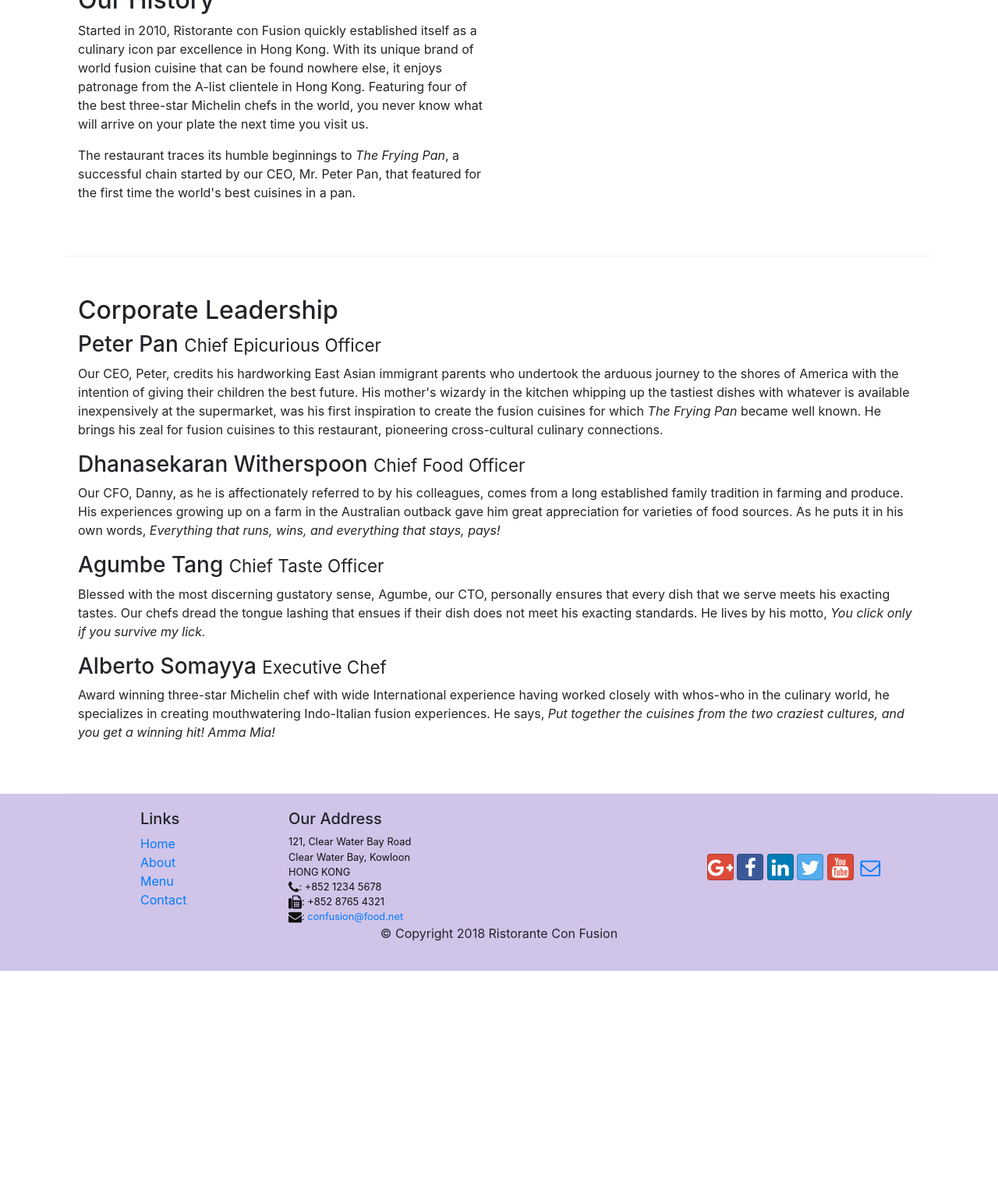
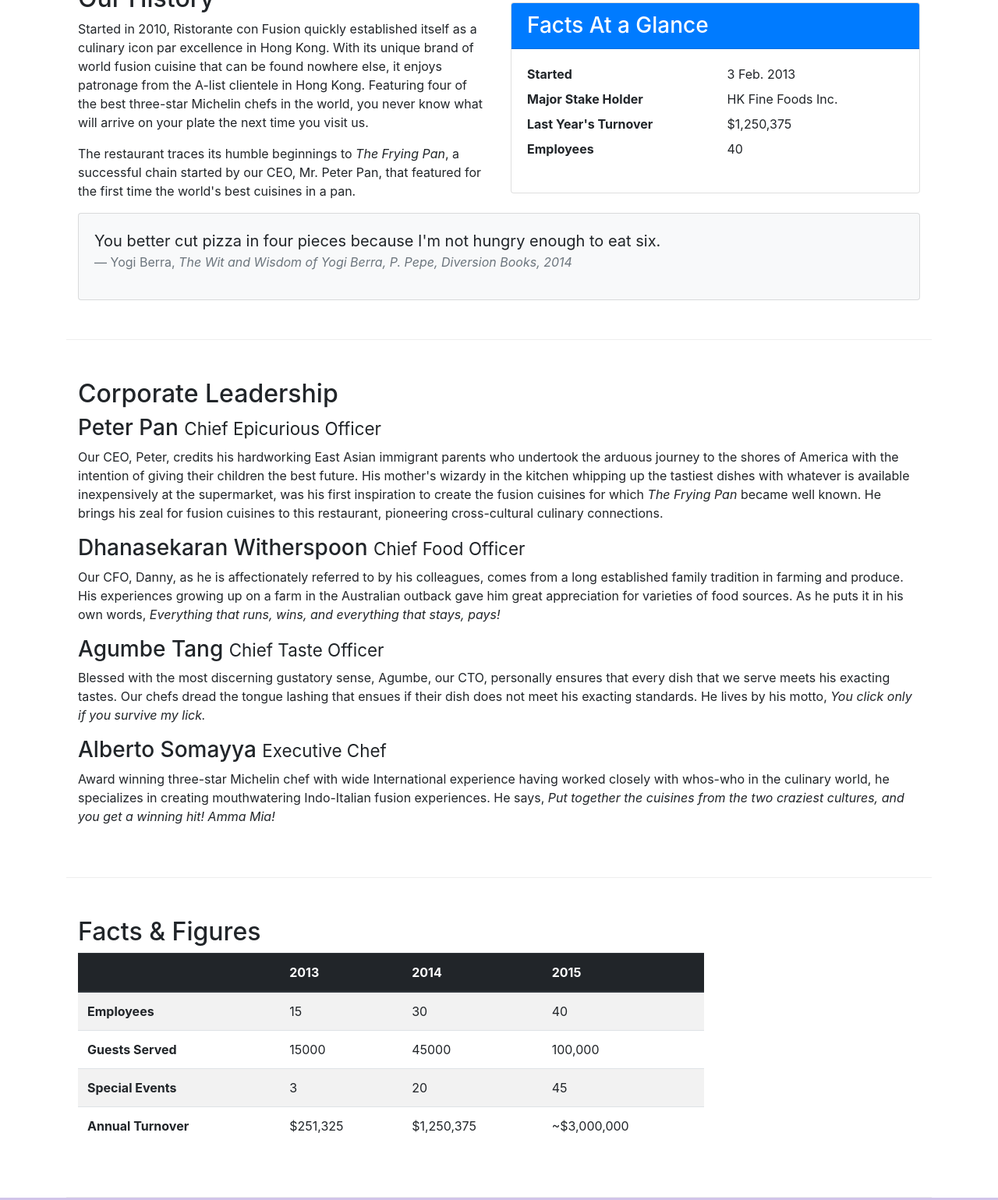
Before and after one commit to sarthak1772000/bootstrap, a website: page aboutus.html in a window 1280 px wide. Shown: the part 536-2075 px from the top of the page at 78% size. Before the commit the page ends 1781 px from the top, so only its background shows below. Drawn offline with nearby package versions, Linux system fonts and the light colour scheme.

Commit message:
Tables and Cards

```diff
--- a/aboutus.html
+++ b/aboutus.html
@@ -57,12 +57,41 @@
         </div>
 
         <div class="row row-content align-items-center">
-            <div class="col-12 col-sm-6">
+            <div class="col-sm-6">
                 <h2>Our History</h2>
                 <p>Started in 2010, Ristorante con Fusion quickly established itself as a culinary icon par excellence in Hong Kong. With its unique brand of world fusion cuisine that can be found nowhere else, it enjoys patronage from the A-list clientele in Hong Kong.  Featuring four of the best three-star Michelin chefs in the world, you never know what will arrive on your plate the next time you visit us.</p>
                 <p>The restaurant traces its humble beginnings to <em>The Frying Pan</em>, a successful chain started by our CEO, Mr. Peter Pan, that featured for the first time the world's best cuisines in a pan.</p>
             </div>
-            <div class="col-12 col-sm-6">
+            <div class="col-sm">
+                <div class="card">
+                    <h3 class="card-header bg-primary text-white">Facts At a Glance</h3>
+                    <div class="card-body">
+                        <dl class="row">
+                            <dt class="col-6">Started</dt>
+                            <dd class="col-6">3 Feb. 2013</dd>
+                            <dt class="col-6">Major Stake Holder</dt>
+                            <dd class="col-6">HK Fine Foods Inc.</dd>
+                            <dt class="col-6">Last Year's Turnover</dt>
+                            <dd class="col-6">$1,250,375</dd>
+                            <dt class="col-6">Employees</dt>
+                            <dd class="col-6">40</dd>
+                        </dl>
+                    </div>
+                </div>
+            </div>
+            <div class="col-12">
+                <div class="card card-body bg-light">
+                    <blockquote class="blockquote">
+                        <p class="mb-0">You better cut pizza in four pieces
+                            because I'm not hungry enough to eat six.
+                        </p>
+                        <footer class="blockquote-footer">Yogi Berra,
+                            <cite title="Source Title">The Wit and Wisdom of
+                                Yogi Berra, P. Pepe, Diversion Books, 2014
+                            </cite>
+                        </footer>
+                    </blockquote>
+                </div>
             </div>
         </div>
 
@@ -80,7 +109,50 @@
                 <p class="d-none d-sm-block">Award winning three-star Michelin chef with wide International experience having worked closely with whos-who in the culinary world, he specializes in creating mouthwatering Indo-Italian fusion experiences. He says, <em>Put together the cuisines from the two craziest cultures, and you get a winning hit! Amma Mia!</em></p>
             </div>
        </div>
-
+       <div class="row-content">
+            <div class="col-12 col-sm-9">
+                <h2>Facts &amp; Figures</h2>
+                <div class="table-responsive">
+                    <table class="table table-striped">
+                        <thead class="thead-dark">
+                            <tr>
+                                <th>&nbsp;</th>
+                                <th>2013</th>
+                                <th>2014</th>
+                                <th>2015</th>
+                            </tr>
+                        </thead>
+                        <tbody>
+                            <tr>
+                                <th>Employees</th>
+                                <td>15</td>
+                                <td>30</td>
+                                <td>40</td>
+                            </tr>
+                            <tr>
+                                <th>Guests Served</th>
+                                <td>15000</td>
+                                <td>45000</td>
+                                <td>100,000</td>
+                            </tr>
+                            <tr>
+                                <th>Special Events</th>
+                                <td>3</td>
+                                <td>20</td>
+                                <td>45</td>
+                            </tr>
+                            <tr>
+                                <th>Annual Turnover</th>
+                                <td>$251,325</td>
+                                <td>$1,250,375</td>
+                                <td>~$3,000,000</td>
+                            </tr>
+                        </tbody>
+                    </table>
+                </div>
+            </div>
+            <div class="col-12 col-sm-3"></div>
+       </div>
     </div>
 
     <footer class="footer">
```
